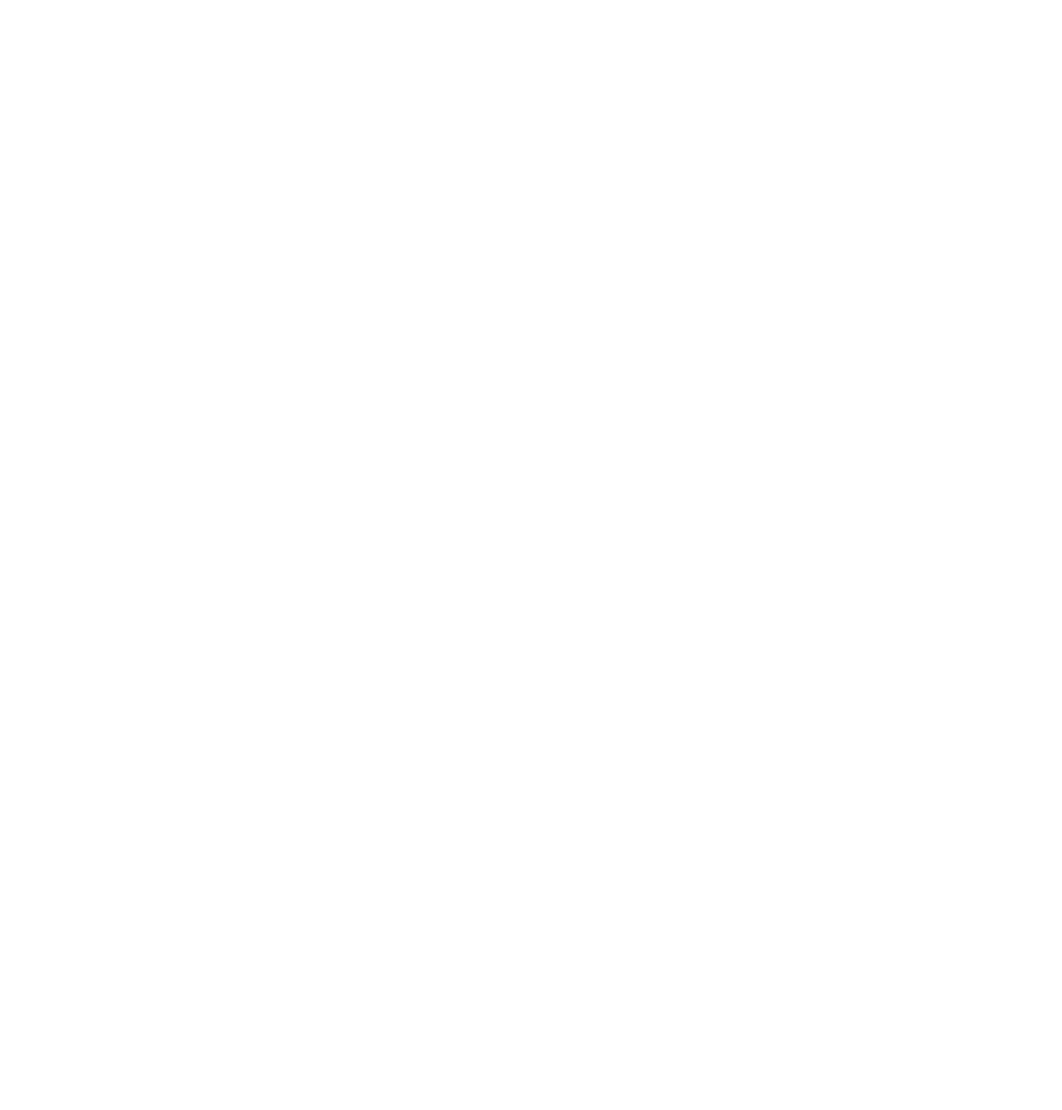
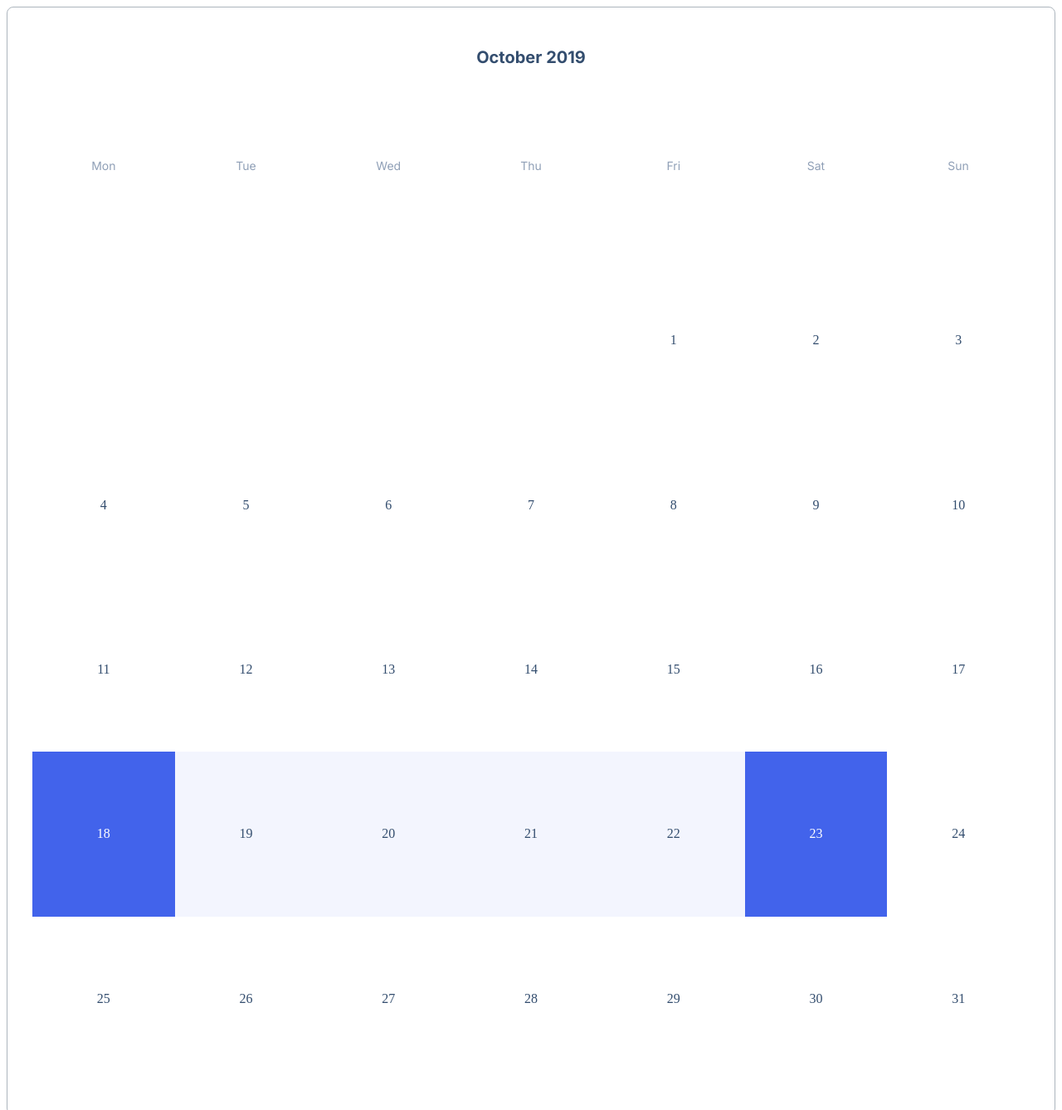
Before and after one commit to js-tasks-ru/htmlcss-20230714_ilya-kotov2, a website: page 05-lection3/03-calendar/index.html in a window 1280 px wide. Shown: the top 1338 px of the page at 83% size. Before the commit the page ends 800 px from the top, so only its background shows below. Drawn offline with Linux system fonts and the light colour scheme.

Commit message:
add solution for lecture-3 03-calendar

```diff
--- a/05-lection3/03-calendar/calendar.css
+++ b/05-lection3/03-calendar/calendar.css
@@ -0,0 +1,60 @@
+.calendar {
+    border: 1px solid var(--gray-3, #ACB5BD);
+    border-radius: 8px;
+    padding: 28px 30px 40px;
+}
+
+.calendar__title {
+    color: #334D6E;
+    font-family: 'Inter';
+    font-size: 20px;
+    font-style: normal;
+    font-weight: 600;
+    line-height: 1.2;
+    text-align: center;
+    margin-bottom: 20px;
+}
+
+.calendar__wrapper {
+    padding-bottom: 100%;
+    position: relative;
+}
+
+.calendar__inner {
+    position: absolute;
+    top: 0;
+    left: 0;
+    right: 0;
+    bottom: 0;
+    display: grid;
+    grid-template-columns: repeat(7, 1fr);
+}
+
+.calendar__item {
+    color: var(--334-d-6-e, #334D6E);;
+    font-family: 'Source Sans Pro';
+    font-size: 16px;
+    font-style: normal;
+    font-weight: 400;
+    line-height: 20px;
+    display: flex;
+    justify-content: center;
+    align-items: center;
+}
+
+
+.calendar__item_day-of-week {
+    color: var(--90-a-0-b-7, #90A0B7);
+    font-size: 14px;
+    font-family: 'Inter';
+    margin-bottom: 12px;
+}
+
+.calendar__item_selected-day {
+    background-color: var(--primary-color);
+    color: var(--white);
+}
+
+.calendar__item_between-day {
+    background: #A0B1F520;
+}
--- a/05-lection3/03-calendar/index.html
+++ b/05-lection3/03-calendar/index.html
@@ -7,6 +7,55 @@
         <title>Calendar</title>
     </head>
     <body>
+        <div class="calendar">
+            <h3 class="calendar__title">October 2019</h3>
+            <div class="calendar__wrapper">
+                <div class="calendar__inner">
+                    <span class="calendar__item calendar__item_day-of-week">Mon</span>
+                    <span class="calendar__item calendar__item_day-of-week">Tue</span>
+                    <span class="calendar__item calendar__item_day-of-week">Wed</span>
+                    <span class="calendar__item calendar__item_day-of-week">Thu</span>
+                    <span class="calendar__item calendar__item_day-of-week">Fri</span>
+                    <span class="calendar__item calendar__item_day-of-week">Sat</span>
+                    <span class="calendar__item calendar__item_day-of-week">Sun</span>
 
+                    <span class="calendar__item"></span>
+                    <span class="calendar__item"></span>
+                    <span class="calendar__item"></span>
+                    <span class="calendar__item"></span>
+                    <span class="calendar__item">1</span>
+                    <span class="calendar__item">2</span>
+                    <span class="calendar__item">3</span>
+                    <span class="calendar__item">4</span>
+                    <span class="calendar__item">5</span>
+                    <span class="calendar__item">6</span>
+                    <span class="calendar__item">7</span>
+                    <span class="calendar__item">8</span>
+                    <span class="calendar__item">9</span>
+                    <span class="calendar__item">10</span>
+                    <span class="calendar__item">11</span>
+                    <span class="calendar__item">12</span>
+                    <span class="calendar__item">13</span>
+                    <span class="calendar__item">14</span>
+                    <span class="calendar__item">15</span>
+                    <span class="calendar__item">16</span>
+                    <span class="calendar__item">17</span>
+                    <span class="calendar__item calendar__item_selected-day">18</span>
+                    <span class="calendar__item calendar__item_between-day">19</span>
+                    <span class="calendar__item calendar__item_between-day">20</span>
+                    <span class="calendar__item calendar__item_between-day">21</span>
+                    <span class="calendar__item calendar__item_between-day">22</span>
+                    <span class="calendar__item calendar__item_selected-day">23</span>
+                    <span class="calendar__item">24</span>
+                    <span class="calendar__item">25</span>
+                    <span class="calendar__item">26</span>
+                    <span class="calendar__item">27</span>
+                    <span class="calendar__item">28</span>
+                    <span class="calendar__item">29</span>
+                    <span class="calendar__item">30</span>
+                    <span class="calendar__item">31</span>
+                </div>
+            </div>
+        </div>
     </body>
 </html>
```
